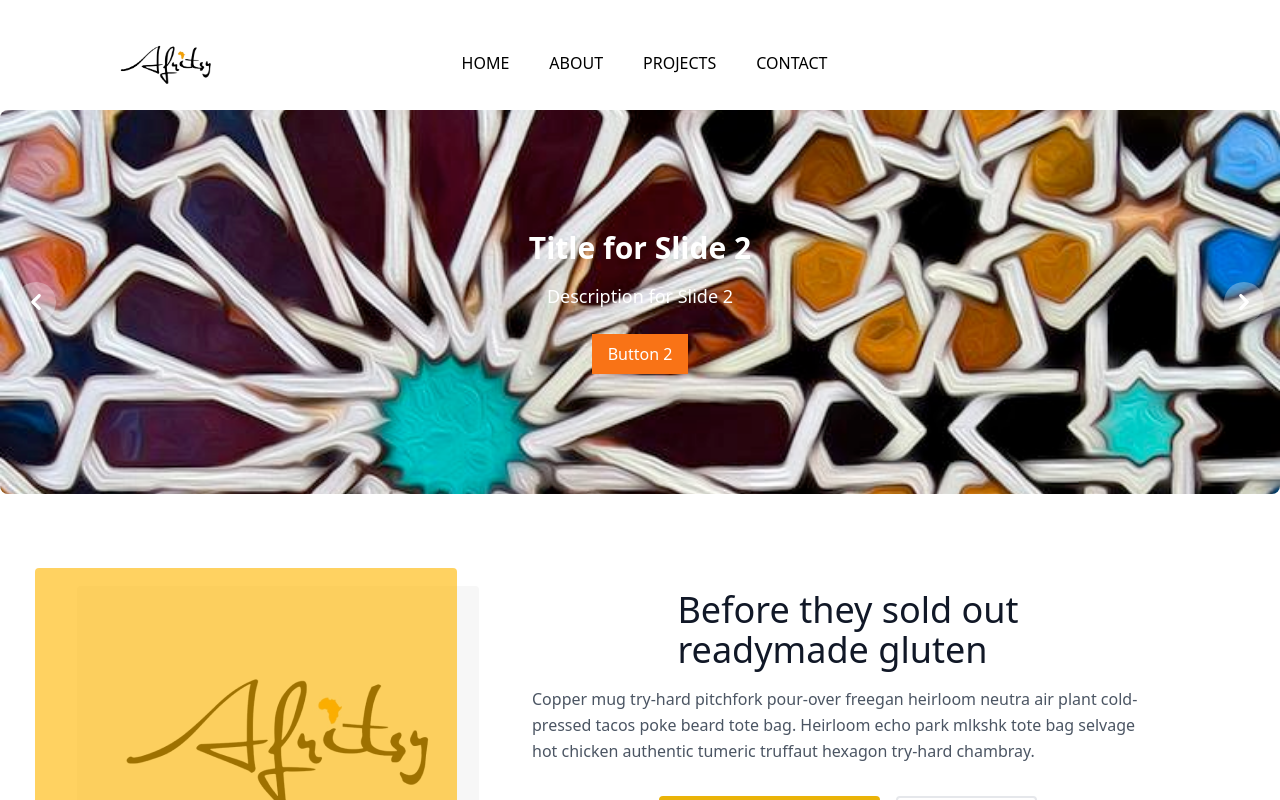
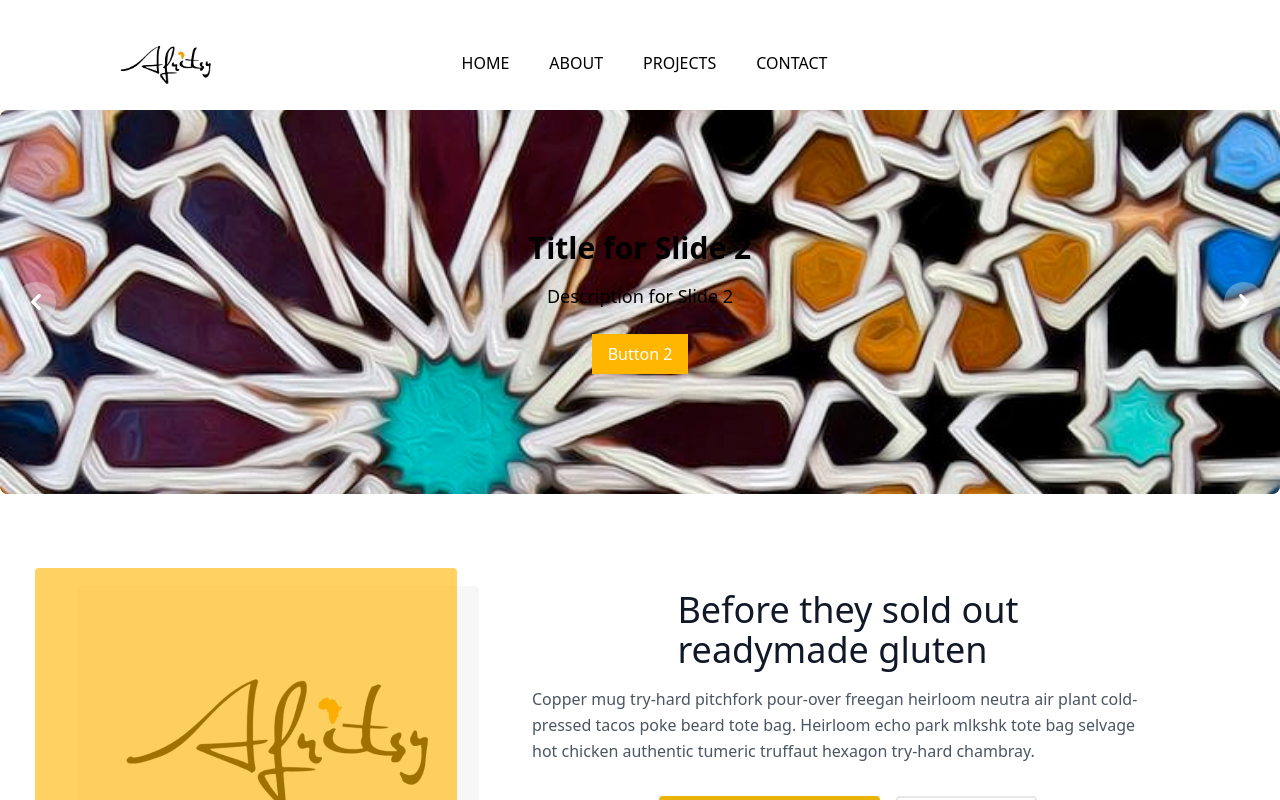
Before and after one commit to oumaimaamkane/AfritsyWebsite-Front, a React (Vite) app: page / in a window 1280 px wide. Shown: the top 800 px of the page. Built offline with nearby package versions, Linux system fonts and the light colour scheme.

Commit message:
modify hero section in home page

```diff
--- a/src/components/Carousel/CarouselHero.jsx
+++ b/src/components/Carousel/CarouselHero.jsx
@@ -3,7 +3,7 @@ import './CarouselHeroStyle.css';
 
 const CarouselHero = () => {
   const [activeIndex, setActiveIndex] = useState(0);
-  const [textColor, setTextColor] = useState('text-white');
+  const [textColor, setTextColor] = useState('text-white'); // Default text color
   const items = [
     { src: "/images/image1.webp", alt: "Slide 1", title: "Title for Slide 1", description: "Description for Slide 1", buttonText: "Button 1" },
     { src: "/images/image2.jpg", alt: "Slide 2", title: "Title for Slide 2", description: "Description for Slide 2", buttonText: "Button 2" },
@@ -58,10 +58,10 @@ const CarouselHero = () => {
     brightness = brightness / (img.width * img.height);
     if (brightness < 127.5) {
       // If the image is dark, set text color to white
-      setTextColor('text-white');
+      setTextColor('text-black');
     } else {
       // If the image is light, set text color to black
-      setTextColor('text-black');
+      setTextColor('text-white');
     }
   };
 
@@ -86,12 +86,15 @@ const CarouselHero = () => {
             className={`absolute w-full h-full transition-opacity duration-700 ease-in-out ${index === activeIndex ? 'opacity-100' : 'opacity-0'}`}
             data-carousel-item
           >
-            <img ref={imageRef} src={item.src} alt={item.alt} className="absolute block w-full -translate-x-1/2 -translate-y-1/2 top-1/2 left-1/2" />
+            <div className="absolute w-full h-full bg-orange-500 opacity-50">
+              <img ref={imageRef} src={item.src} alt={item.alt} className="absolute block w-full -translate-x-1/2 -translate-y-1/2 top-1/2 left-1/2" />
+            </div>
             <div className={`absolute top-0 left-0 right-0 bottom-0 flex flex-col justify-center items-center ${textColor}`}>
               <h1 className="text-3xl font-bold mb-4">{item.title}</h1>
               <p className="text-lg text-center mb-6">{item.description}</p>
-              <button className="bg-orange-500 text-white px-4 py-2">{item.buttonText}</button>
+              <button className="text-white px-4 py-2" style={{ background: '#FFB600' }}>{item.buttonText}</button>
             </div>
+
           </div>
         ))}
       </div>
```
